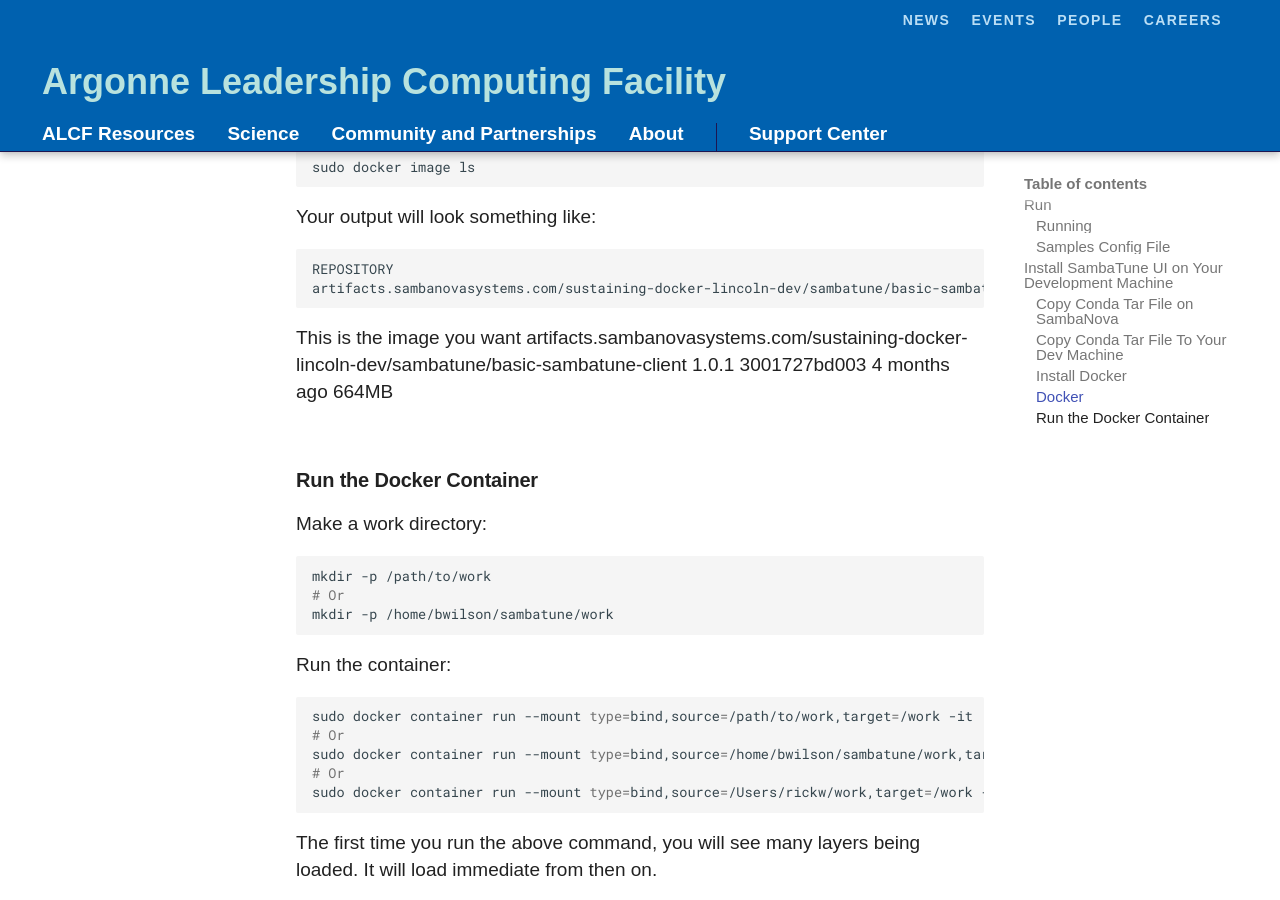
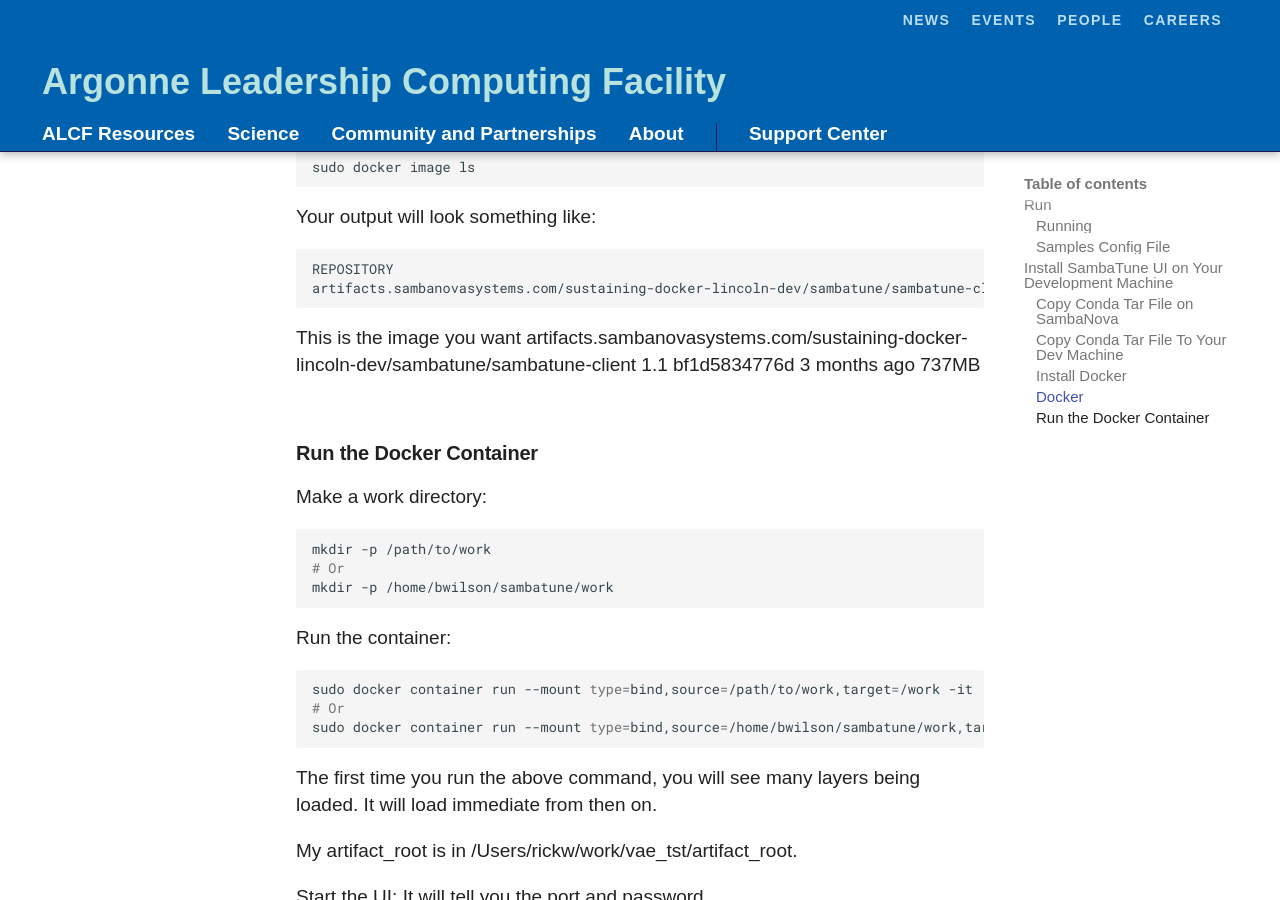
Before and after one commit to argonne-lcf/ai-testbed-userdocs, an MkDocs documentation site: the page built from docs/sambanova/Readme_Rick.md, in a window 1280 px wide and 900 px high, scrolled down 2032 px. Built offline with MkDocs 1.6.1 and Material for MkDocs 9.7.7, drawn with Linux system fonts in a browser that asks for light colours; some web fonts are replaced; comment, search, counter and statistics services are not loaded; some of the changed text lies outside the part shown.

Commit message:
Updated docs/sambanova/Readme_Rick.md.

````diff
--- a/docs/sambanova/Readme_Rick.md
+++ b/docs/sambanova/Readme_Rick.md
@@ -89,11 +89,11 @@
 
 ```text
 REPOSITORY                                                                                      TAG       IMAGE ID       CREATED         SIZE
-artifacts.sambanovasystems.com/sustaining-docker-lincoln-dev/sambatune/basic-sambatune-client   1.0.1     3001727bd003   4 months ago    664MB
+artifacts.sambanovasystems.com/sustaining-docker-lincoln-dev/sambatune/sambatune-client         1.1       bf1d5834776d   3 months ago    737MB
 ```
 
 This is the image you want
-artifacts.sambanovasystems.com/sustaining-docker-lincoln-dev/sambatune/basic-sambatune-client   1.0.1     3001727bd003   4 months ago    664MB
+artifacts.sambanovasystems.com/sustaining-docker-lincoln-dev/sambatune/sambatune-client         1.1       bf1d5834776d   3 months ago    737MB
 
 ### Run the Docker Container
 
@@ -111,8 +111,6 @@
 sudo docker container run --mount type=bind,source=/path/to/work,target=/work -it  -p 5050:8576 artifacts.sambanovasystems.com/sustaining-docker-lincoln-dev/sambatune/sambatune-client:1.1
 # Or
 sudo docker container run --mount type=bind,source=/home/bwilson/sambatune/work,target=/work -it  -p 5050:8576 artifacts.sambanovasystems.com/sustaining-docker-lincoln-dev/sambatune/sambatune-client:1.1
-# Or
-sudo docker container run --mount type=bind,source=/Users/rickw/work,target=/work -it  -p 5050:8576 artifacts.sambanovasystems.com/sustaining-docker-lincoln-dev/sambatune/basic-sambatune-client:1.0.1
 ```
 
 The first time you run the above command, you will see many layers being loaded.  It will load immediate from then on.
````
Also changed, not shown: other parts of docs/sambanova/Readme_Rick.md (+1 -1 lines).
